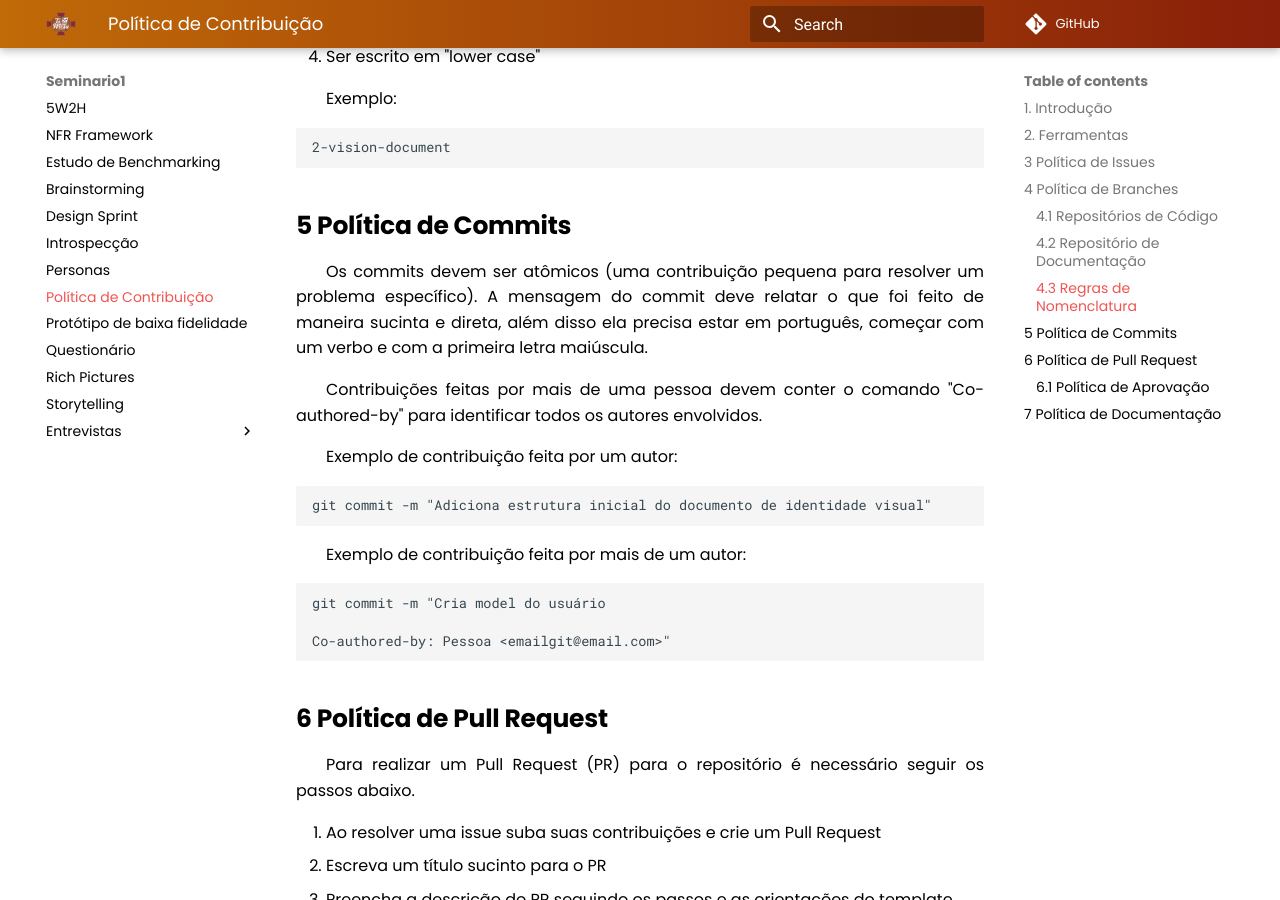
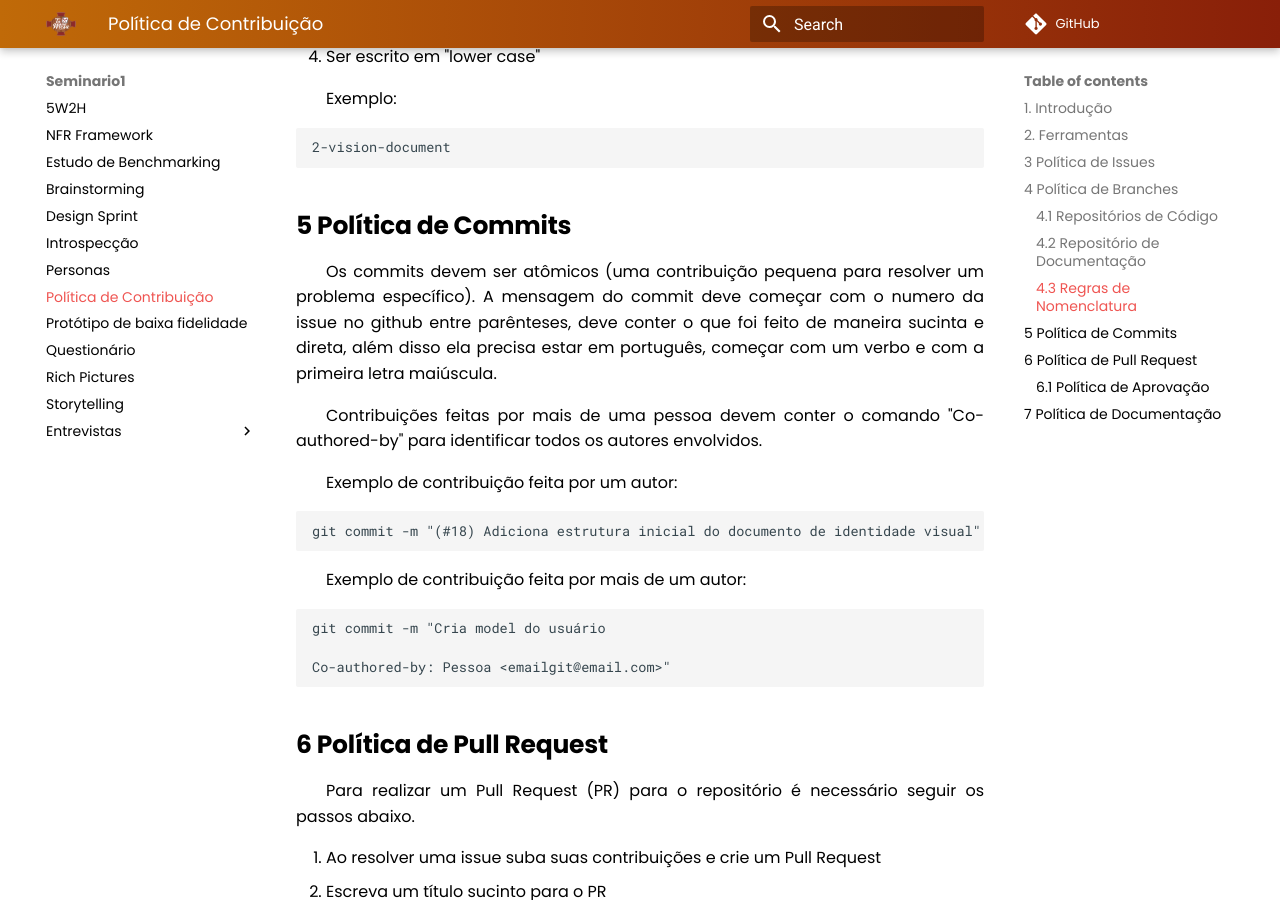
Before and after one commit to UnBArqDsw2021-1/2021.1_G02_TaNaMesa_docs, an MkDocs documentation site: the page built from docs/seminario1/politica-contribuicao.md, in a window 1280 px wide and 900 px high, scrolled down 2709 px. Built offline with MkDocs 1.6.1 and Material for MkDocs 9.7.7, drawn with Linux system fonts in a browser that asks for light colours; comment, search, counter and statistics services are not loaded.

Commit message:
(#41) Adiciona nova mensagem de commit

```diff
--- a/docs/seminario1/politica-contribuicao.md
+++ b/docs/seminario1/politica-contribuicao.md
@@ -63,13 +63,13 @@ Exemplo:
     2-vision-document
 
 ## 5 Política de Commits
-Os commits devem ser atômicos (uma contribuição pequena para resolver um problema específico). A mensagem do commit deve relatar o que foi feito de maneira sucinta e direta, além disso ela precisa estar em português, começar com um verbo e com a primeira letra maiúscula.
+Os commits devem ser atômicos (uma contribuição pequena para resolver um problema específico). A mensagem do commit deve começar com o numero da issue no github entre parênteses, deve conter o que foi feito de maneira sucinta e direta, além disso ela precisa estar em português, começar com um verbo e com a primeira letra maiúscula.
 
 Contribuições feitas por mais de uma pessoa devem conter o comando "Co-authored-by" para identificar todos os autores envolvidos.
 
 Exemplo de contribuição feita por um autor:
 
-    git commit -m "Adiciona estrutura inicial do documento de identidade visual"
+    git commit -m "(#18) Adiciona estrutura inicial do documento de identidade visual"
 
 Exemplo de contribuição feita por mais de um autor:
 
```
